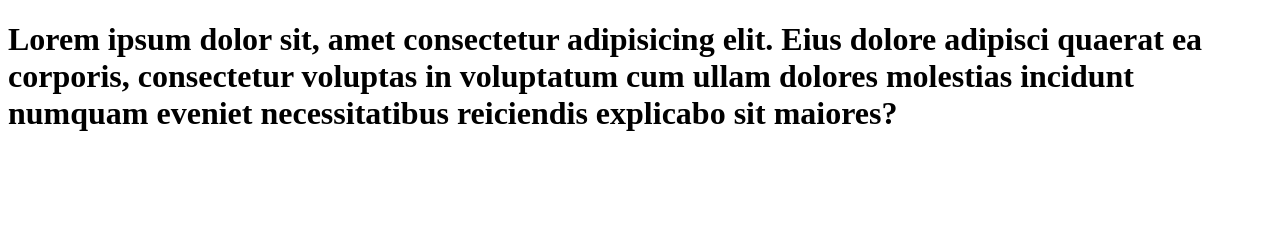
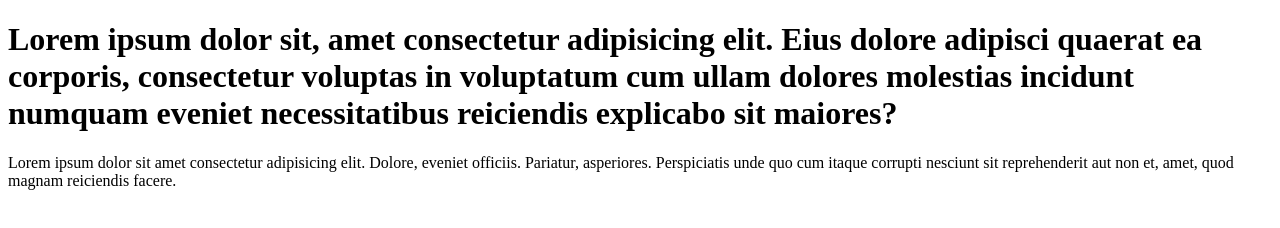
Before and after one commit to rafioklou2015/learn-git, a plain HTML site: page index.html in a window 1280 px wide. Drawn offline with Linux system fonts and the light colour scheme.

Commit message:
add paragraph to index.html file

```diff
--- a/index.html
+++ b/index.html
@@ -9,5 +9,6 @@
     <h1>
         Lorem ipsum dolor sit, amet consectetur adipisicing elit. Eius dolore adipisci quaerat ea corporis, consectetur voluptas in voluptatum cum ullam dolores molestias incidunt numquam eveniet necessitatibus reiciendis explicabo sit maiores?
     </h1>
+    <p>Lorem ipsum dolor sit amet consectetur adipisicing elit. Dolore, eveniet officiis. Pariatur, asperiores. Perspiciatis unde quo cum itaque corrupti nesciunt sit reprehenderit aut non et, amet, quod magnam reiciendis facere.</p>
 </body>
 </html>
```
